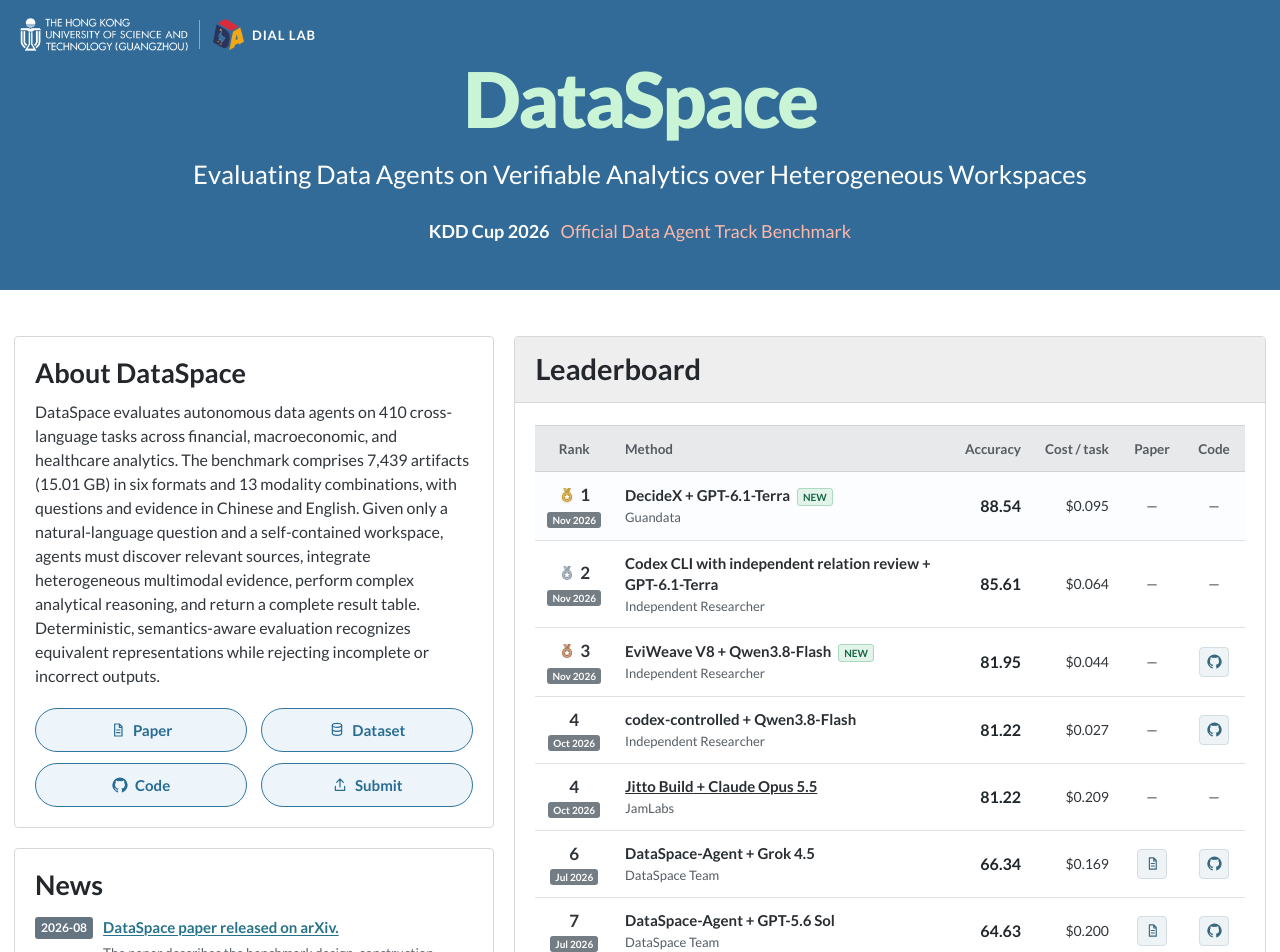
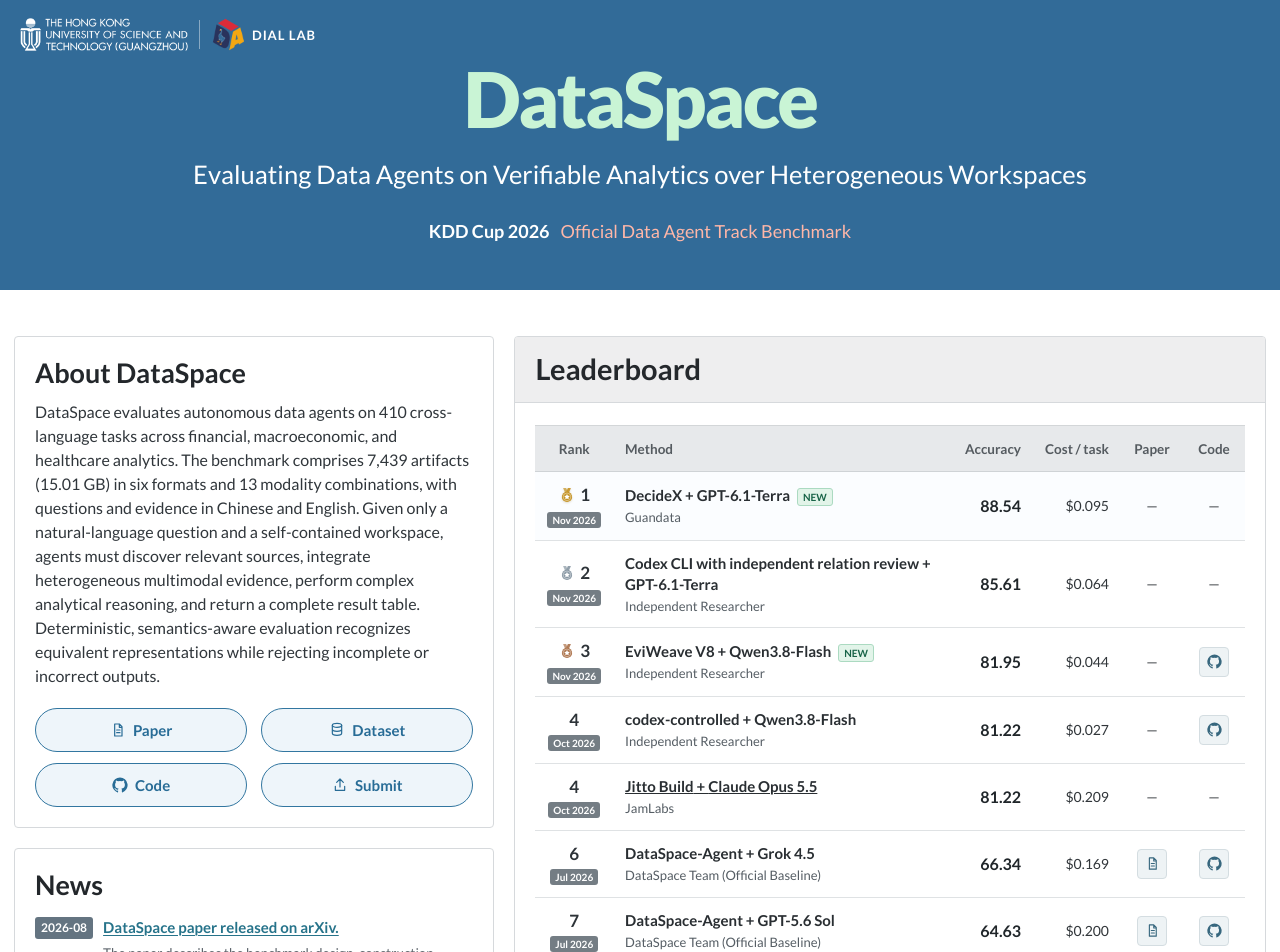
Before and after one commit to dataspace-bench/dataspace-bench.github.io, a React (Vite) app: page / in a window 1280 px wide. Shown: the top 952 px of the page. Built offline with nearby package versions, Linux system fonts and the light colour scheme.

Commit message:
Label official leaderboard baselines

```diff
--- a/src/data/leaderboard.ts
+++ b/src/data/leaderboard.ts
@@ -123,7 +123,7 @@ export const leaderboardMethods: LeaderboardMethod[] = [
     id: 'dataspace-grok-45',
     method: 'DataSpace-Agent',
     backbone: 'Grok 4.5',
-    organization: 'DataSpace Team',
+    organization: 'DataSpace Team (Official Baseline)',
     description:
       'Controlled ReAct-style baseline with a multimodal Grok 4.5 backbone and three task-agnostic tools.',
     accuracy: 66.34,
@@ -141,7 +141,7 @@ export const leaderboardMethods: LeaderboardMethod[] = [
     id: 'dataspace-gpt-56-sol',
     method: 'DataSpace-Agent',
     backbone: 'GPT-5.6 Sol',
-    organization: 'DataSpace Team',
+    organization: 'DataSpace Team (Official Baseline)',
     description:
       'The same controlled agent implementation paired with OpenAI GPT-5.6 Sol under provider-default reasoning.',
     accuracy: 64.63,
@@ -159,7 +159,7 @@ export const leaderboardMethods: LeaderboardMethod[] = [
     id: 'dataspace-kimi-k3',
     method: 'DataSpace-Agent',
     backbone: 'Kimi K3',
-    organization: 'DataSpace Team',
+    organization: 'DataSpace Team (Official Baseline)',
     description:
       'Controlled DataSpace-Agent baseline using the open-weight Kimi K3 multimodal backbone.',
     accuracy: 53.41,
@@ -177,7 +177,7 @@ export const leaderboardMethods: LeaderboardMethod[] = [
     id: 'dataspace-mimo-v25',
     method: 'DataSpace-Agent',
     backbone: 'MiMo-V2.5',
-    organization: 'DataSpace Team',
+    organization: 'DataSpace Team (Official Baseline)',
     description:
       'Controlled DataSpace-Agent baseline using the open-weight MiMo-V2.5 multimodal backbone.',
     accuracy: 39.27,
@@ -195,7 +195,7 @@ export const leaderboardMethods: LeaderboardMethod[] = [
     id: 'dataspace-claude-sonnet-5',
     method: 'DataSpace-Agent',
     backbone: 'Claude Sonnet 5',
-    organization: 'DataSpace Team',
+    organization: 'DataSpace Team (Official Baseline)',
     description:
       'The controlled baseline paired with Claude Sonnet 5 and the same local data-workbench boundary.',
     accuracy: 32.93,
@@ -213,7 +213,7 @@ export const leaderboardMethods: LeaderboardMethod[] = [
     id: 'dataspace-minimax-m3',
     method: 'DataSpace-Agent',
     backbone: 'MiniMax M3',
-    organization: 'DataSpace Team',
+    organization: 'DataSpace Team (Official Baseline)',
     description:
       'Controlled DataSpace-Agent baseline using the open-weight MiniMax M3 multimodal backbone.',
     accuracy: 28.54,
```
